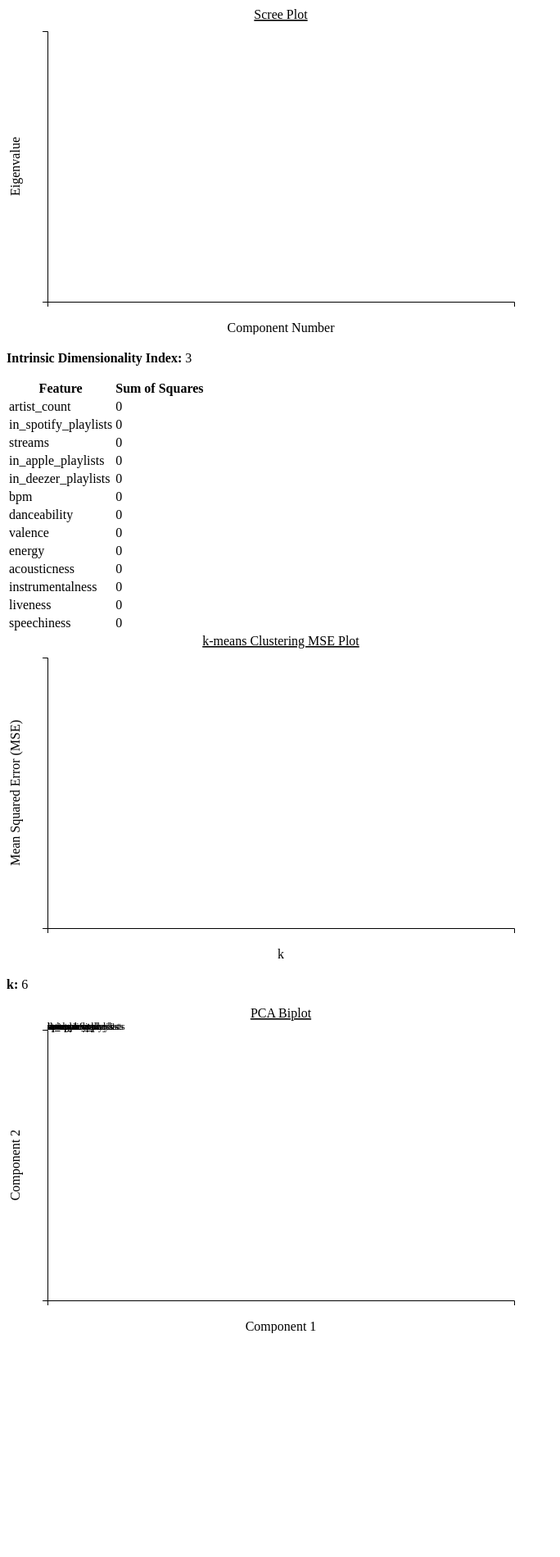
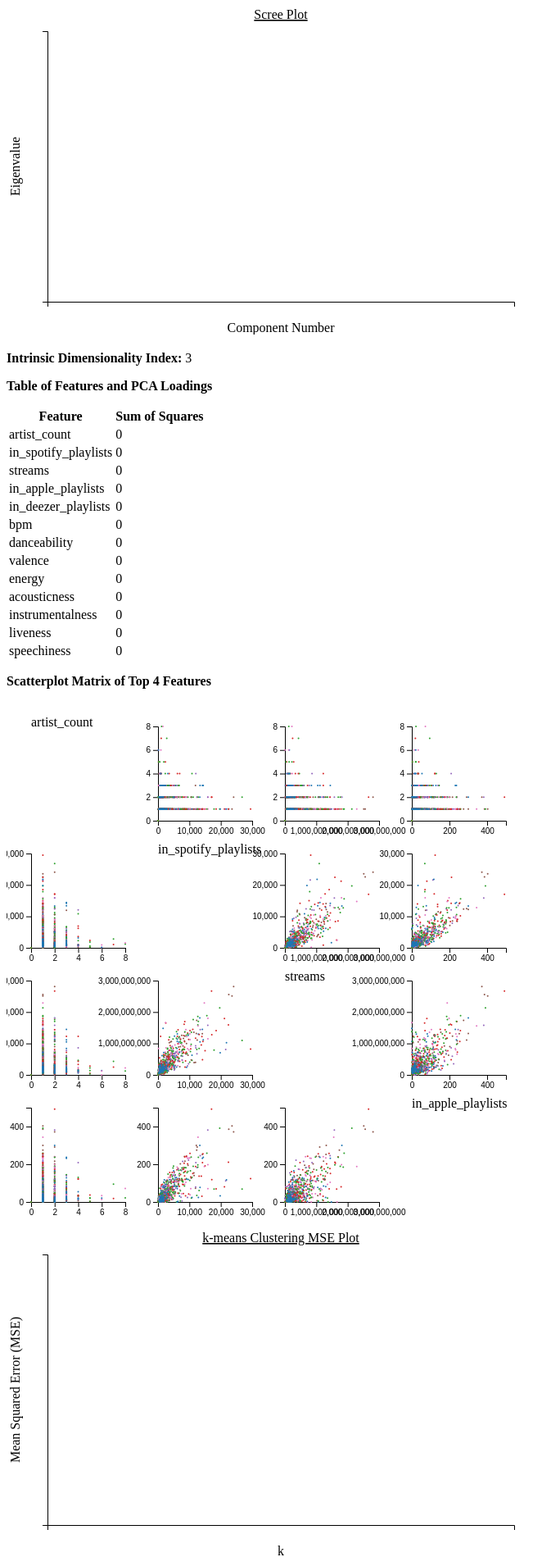
Before and after one commit to anltran/cse564-lab2, a Flask app: page / in a window 1280 px wide. Shown: the top 1899 px of the page at 82% size, without its empty margins (0-684 px from the left). Before the commit the page ends 1626 px from the top, so only its background shows below. Run offline with Flask 3, Linux system fonts and the light colour scheme; parts of the project's set-up code (start-up, migrations or seed data) failed here and were passed over.

Commit message:
Scatterplot matrix complete

```diff
--- a/app.py
+++ b/app.py
@@ -24,5 +24,9 @@
 def loadings():
     return send_from_directory('static', 'loadings.csv')
 
+@app.route('/data')
+def data():
+    return send_from_directory('static', 'spotify-clustered.csv')
+
 if __name__ == '__main__':
     app.run(debug=True, port=8000)
--- a/data_processing.py
+++ b/data_processing.py
@@ -108,3 +108,6 @@
         for j in range(len(eigenvectors)):
             row.append(eigenvectors[j][i])
         writer.writerow(row)
+
+result = pd.concat([df, cluster_ids], axis=1)
+result.to_csv('./static/spotify-clustered.csv', index=False)
--- a/static/mse_scores.csv
+++ b/static/mse_scores.csv
@@ -1,11 +1,11 @@
 k,mse
 1,1.0000000000000004
 2,0.822869131039506
-3,0.7334204646039614
-4,0.676389965121263
-5,0.6402608150021261
-6,0.586040874006494
-7,0.5916222417100132
-8,0.5242302074322266
-9,0.5064263649268645
-10,0.4812359194051377
+3,0.733404948408932
+4,0.6811697578243538
+5,0.6433934701009953
+6,0.6190380498270945
+7,0.5555715416499232
+8,0.5468370988897884
+9,0.5492028111123546
+10,0.49927180980459157
--- a/templates/index.html
+++ b/templates/index.html
@@ -12,8 +12,10 @@
     <p><strong>Intrinsic Dimensionality Index:</strong> <span id="scree-position">3</span></p>
 </div>
 
+<p><strong>Table of Features and PCA Loadings</strong></p>
 <div id="table"></div>
 
+<p><strong>Scatterplot Matrix of Top 4 Features</strong></p>
 <div id="scatterplot"></div>
 
 <div id="mse"></div>
@@ -197,6 +199,11 @@
                 const biplot = document.getElementById("biplot");
                 biplot.innerHTML = '';
                 generateBiplot("kmeans_" + document.getElementById('mse-position').textContent);
+                const table = document.getElementById("table");
+                table.innerHTML = '';
+                const scatterplot = document.getElementById("scatterplot");
+                scatterplot.innerHTML = '';
+                generateScatterplot(+document.getElementById('scree-position').textContent, "kmeans_" + document.getElementById('mse-position').textContent);
             });
 
         // Select and color the sixth bar by default
@@ -338,6 +345,8 @@
 <script>
 
     function generateTable(d) {
+        let dimensions = [];
+
         // create empty table and append to container div
         const table = d3.select("#table").append("table")
 
@@ -389,107 +398,95 @@
             .enter()
             .append("td")
             .text(d => d);
+
+        data.slice(0, 4).map(d => d.feature).forEach(d => dimensions.push(d));
         })
+        return dimensions
     }
 
+    // Source: https://d3-graph-gallery.com/graph/correlogram_histo.html
     function generateScatterplot(d, k) {
 
-        generateTable(d);
+        const columns = generateTable(d);
 
-        // // plot dimensions and margins
-        // const margin = {top: 30, right: 20, bottom: 40, left: 50};
-        // const width = 640 - margin.left - margin.right;
-        // const height = 400 - margin.top - margin.bottom;
+        // plot dimensions and margins
+        const marginWhole = {top: 10, right: 10, bottom: 10, left: 10};
+        const sizeWhole = 640 - marginWhole.left - marginWhole.right
 
-        // // create empty plot and append to container div
-        // const svg = d3.select("#scatterplot")
-        //     .append("svg")
-        //         .attr("width", width + margin.left + margin.right)
-        //         .attr("height", height + margin.top + margin.bottom)
-        //     .append("g")
-        //         .attr("transform", `translate(${margin.left},${margin.top})`);
+        // Create the svg area
+        const svg = d3.select("#scatterplot")
+                    .append("svg")
+                        .attr("width", sizeWhole + marginWhole.left + marginWhole.right)
+                        .attr("height", sizeWhole  + marginWhole.top + marginWhole.bottom)
+                    .append("g")
+                        .attr("transform", `translate(${marginWhole.left},${marginWhole.top})`);
 
-        // // Parse the Data
-        // d3.csv('http://localhost:8000/biplot').then(function(data) {
+        d3.csv('http://localhost:8000/data').then(function(data) {
 
-        // // create x-axis
-        // const x = d3.scaleLinear()
-        //     .range([0, width])
-        //     .domain([d3.min(data, d => d.PC1)-3, d3.max(data, d => d.PC1)+3])
+        mar = 20
+        size = sizeWhole / columns.length
 
-        // // create y-axis
-        // const y = d3.scaleLinear()
-        // .domain([d3.min(data, d => d.PC2)-3, d3.max(data, d => d.PC2)+3])
-        // .range([height, 0]);
+        // Create a scale: gives the position of each pair each variable
+        var position = d3.scalePoint()
+            .domain(columns)
+            .range([0, sizeWhole-size])
 
-        // svg.append("g")
-        //     .attr("transform", `translate(0,${height})`)
-        //     .call(d3.axisBottom(x))
+        // color scale
+        const color = d3.scaleOrdinal()
+            .domain([0, 9])
+            .range(d3.schemeCategory10);
 
-        // svg.append("g")
-        //     .call(d3.axisLeft(y));
+        for (i in columns) {
+            for (j in columns) {
 
-        // // color scale
-        // const color = d3.scaleOrdinal()
-        //     .domain([d3.min(data, d => +d[k]), d3.max(data, d => +d[k])])
-        //     .range(d3.schemeCategory10);
+                var var1 = columns[i]
+                var var2 = columns[j]
 
-        // // generate biplot
-        // svg.selectAll("circle")
-        //     .data(data)
-        //     .enter().append("circle")
-        //     .attr("cx", d => x(d.PC1))
-        //     .attr("cy", d => y(d.PC2))
-        //     .attr("r", 2)
-        //     .style("fill", d => color(+d[k]));
+                // Add text in diagonal
+                if (var1 === var2) {
+                    const tmp = svg.append('text')
+                                    .attr("transform", `translate(${position(var1)+mar},${position(var2)+mar})`)
+                                    .text(var1);
+                    continue;
+                }
 
-        // d3.csv('http://localhost:8000/loadings').then(function(loadings) {
-        // // Add PCA loadings (vectors) as arrows
-        // svg.selectAll(".loading-arrow")
-        //     .data(loadings)
-        //     .enter().append("line")
-        //     .attr("class", "loading-arrow")
-        //     .attr("x1", x(0))
-        //     .attr("y1", y(0))
-        //     .attr("x2", d => x(d.PC1 * 5))  // Scaling factor for better visualization
-        //     .attr("y2", d => y(d.PC2 * 5))
-        //     .attr("stroke", "red")
-        //     .attr("stroke-width", 2);
+                // Add X Scale of each graph
+                xextent = d3.extent(data, d => +d[var1])
+                var x = d3.scaleLinear()
+                    .domain(xextent).nice()
+                    .range([ 0, size-2*mar ]);
 
-        // // add labels for loadings
-        // svg.selectAll(".loading-text")
-        //     .data(loadings)
-        //     .enter().append("text")
-        //     .attr("x", d => x(d.PC1 * 5) + 5)
-        //     .attr("y", d => y(d.PC2 * 5) - 5)
-        //     .text(d => d.feature)
-        //     .attr("font-size", "12px");
-        // });
+                // Add Y Scale of each graph
+                yextent = d3.extent(data, d => +d[var2])
+                var y = d3.scaleLinear()
+                    .domain(yextent).nice()
+                    .range([ size-2*mar, 0 ]);
 
-        // // text label for x axis
-        // svg.append("text")
-        //     .attr("transform", "translate(" + (width / 2) + " ," + (height + margin.bottom - 3) + ")")
-        //     .style("text-anchor", "middle")
-        //     .text("Component 1");
+                // Add the graph in the right position
+                var tmp = svg
+                    .append('g')
+                    .attr("transform", "translate(" + (position(var1)+mar) + "," + (position(var2)+mar) + ")");
 
-        // // text label for y axis
-        // svg.append("text")
-        //     .attr("transform", "rotate(-90)")
-        //     .attr("y", 0 - margin.left)
-        //     .attr("x", 0 - (height / 2))
-        //     .attr("dy", "1em")
-        //     .style("text-anchor", "middle")
-        //     .text("Component 2");
+                // Add X and Y axis in tmp
+                tmp.append("g")
+                    .attr("transform", "translate(" + 0 + "," + (size-mar*2) + ")")
+                    .call(d3.axisBottom(x).ticks(3));
+                tmp.append("g")
+                    .call(d3.axisLeft(y).ticks(3));
 
-        // // text label for plot
-        // svg.append("text")
-        //     .attr("x", (width / 2))
-        //     .attr("y", 0 - (margin.top / 2))
-        //     .attr("text-anchor", "middle")
-        //     .style("text-decoration", "underline")
-        //     .text("PCA Biplot");
-        // })
-    }
+                // Add the points
+                tmp.selectAll("circles")
+                    .data(data)
+                    .enter()
+                    .append("circle")
+                    .attr("cx", d => x(+d[var1]) )
+                    .attr("cy", d => y(+d[var2]) )
+                    .attr("r", 1)
+                    .attr("fill", d => color(+d[k]))
+                }
+            }
+        }
+    )}
 
     generateScatterplot(3, 'kmeans_6');
 
```
Also changed, not shown: static/biplot.csv, static/spotify-clustered.csv (added).
